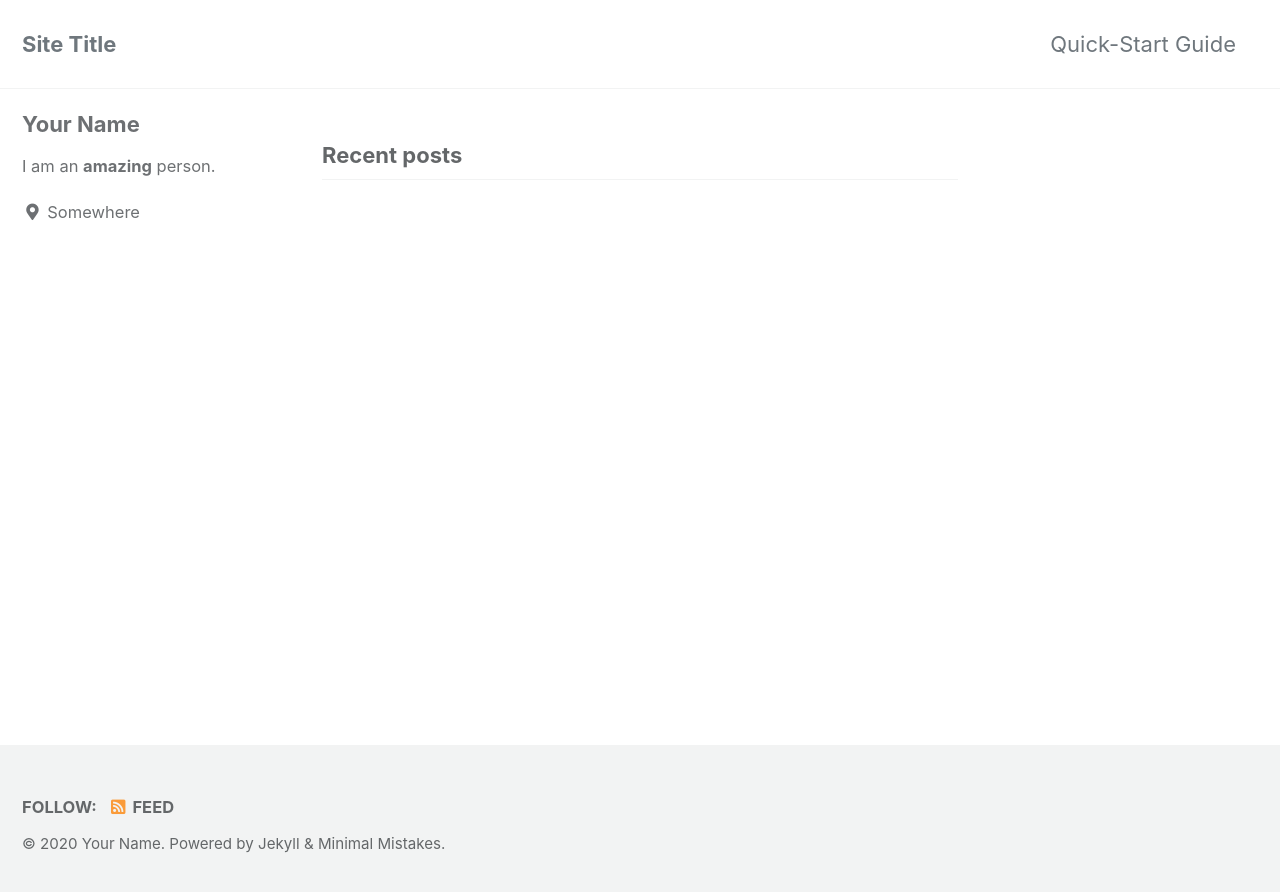
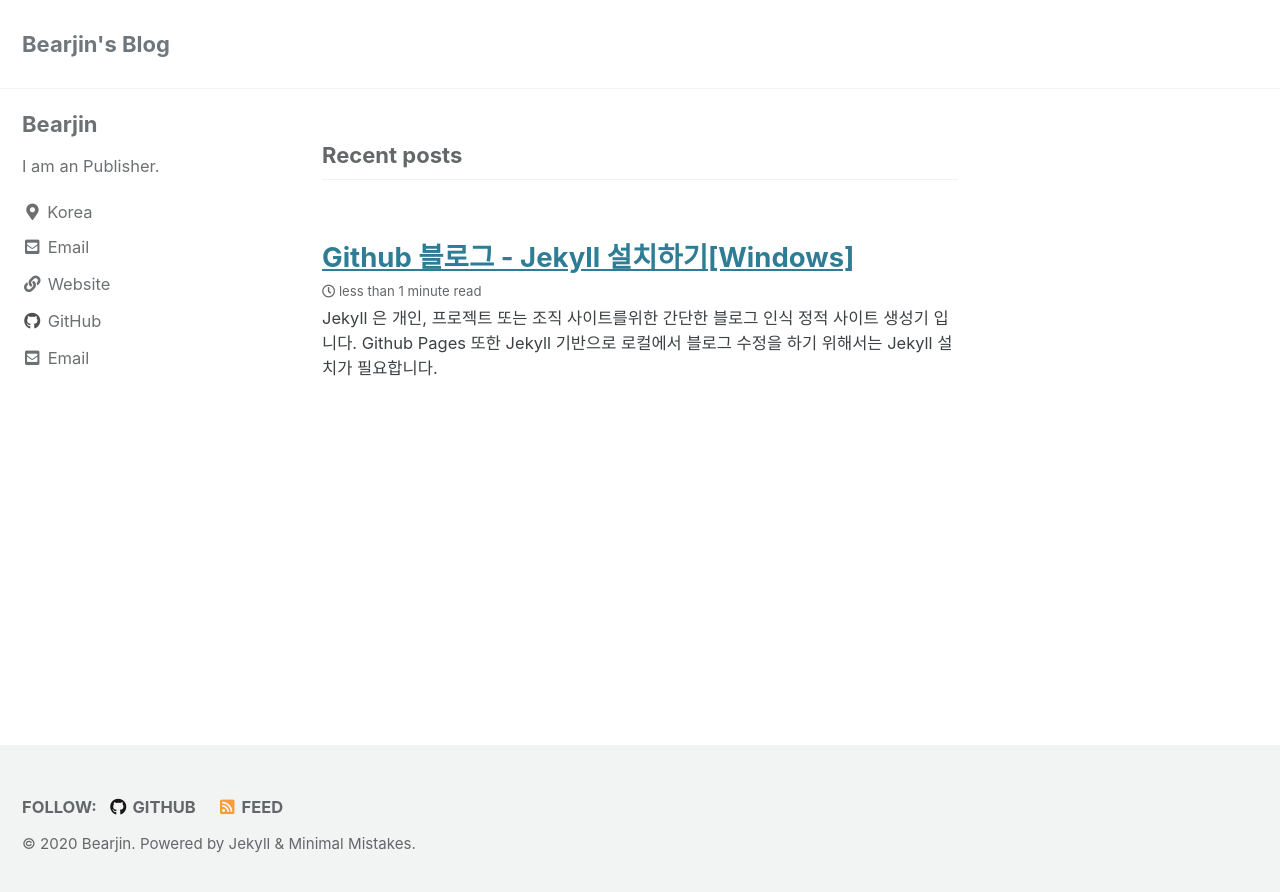
Before and after one commit to bearjin/bearjin.github.io, a Jekyll site: the page built from index.html, in a window 1280 px wide. Shown: the top 892 px of the page. Built offline with Jekyll 4.4.1, drawn with Linux system fonts in a browser that asks for light colours; cached includes are drawn as plain includes; the list of posts is cut into pages by our own code.

Commit message:
post update

````diff
--- a/_config.yml
+++ b/_config.yml
@@ -16,11 +16,11 @@
 
 # Site Settings
 locale                   : "en-US"
-title                    : "Site Title"
+title                    : "Bearjin's Blog"
 title_separator          : "-"
 subtitle                 : # site tagline that appears below site title in masthead
-name                     : "Your Name"
-description              : "An amazing website."
+name                     : "Bearjin"
+description              : "Publisher."
 url                      : # the base hostname & protocol for your site e.g. "https://mmistakes.github.io"
 baseurl                  : # the subpath of your site, e.g. "/blog"
 repository               : # GitHub username/repo-name e.g. "mmistakes/minimal-mistakes"
@@ -93,18 +93,18 @@
 
 # Site Author
 author:
-  name             : "Your Name"
+  name             : "Bearjin"
   avatar           : # path of avatar image, e.g. "/assets/images/bio-photo.jpg"
-  bio              : "I am an **amazing** person."
-  location         : "Somewhere"
-  email            :
+  bio              : "I am an Publisher."
+  location         : "Korea"
+  email            : "kwj5030@gmail.com"
   links:
     - label: "Email"
       icon: "fas fa-fw fa-envelope-square"
-      # url: "mailto:your.name@email.com"
+      url: "mailto:kwj5030@gmail.com"
     - label: "Website"
       icon: "fas fa-fw fa-link"
-      # url: "https://your-website.com"
+      url: "https://bearjin.github.io/"
     - label: "Twitter"
       icon: "fab fa-fw fa-twitter-square"
       # url: "https://twitter.com/"
@@ -113,7 +113,7 @@
       # url: "https://facebook.com/"
     - label: "GitHub"
       icon: "fab fa-fw fa-github"
-      # url: "https://github.com/"
+      url: "https://github.com/bearjin"
     - label: "Instagram"
       icon: "fab fa-fw fa-instagram"
       # url: "https://instagram.com/"
@@ -129,7 +129,7 @@
       # url:
     - label: "GitHub"
       icon: "fab fa-fw fa-github"
-      # url:
+      url: "https://github.com/bearjin"
     - label: "GitLab"
       icon: "fab fa-fw fa-gitlab"
       # url:
@@ -170,8 +170,6 @@
   - Rakefile
   - README
   - tmp
-  - /docs # ignore Minimal Mistakes /docs
-  - /test # ignore Minimal Mistakes /test
 keep_files:
   - .git
   - .svn
--- a/_data/navigation.yml
+++ b/_data/navigation.yml
@@ -1,7 +1,7 @@
 # main links
 main:
-  - title: "Quick-Start Guide"
-    url: https://mmistakes.github.io/minimal-mistakes/docs/quick-start-guide/
+  # - title: "Quick-Start Guide"
+  #   url: https://mmistakes.github.io/minimal-mistakes/docs/quick-start-guide/
   # - title: "About"
   #   url: https://mmistakes.github.io/minimal-mistakes/about/
   # - title: "Sample Posts"
--- /dev/null
+++ b/_posts/2020-12-12-jekyll v1.md
@@ -0,0 +1,52 @@
+---
+title: "Github 블로그 - Jekyll 설치하기[Windows]"
+categories:
+  - Github blog
+tags:
+  - Github blog
+  - Jekyll
+  - Windows
+---
+
+Jekyll 은 개인, 프로젝트 또는 조직 사이트를위한 간단한 블로그 인식 정적 사이트 생성기 입니다.
+Github Pages 또한 Jekyll 기반으로 로컬에서 블로그 수정을 하기 위해서는 Jekyll 설치가 필요합니다.
+
+## 1. Ruby 설치하기
+Jekyll은 Ruby로 작성이 되어 먼저 Ruby 설치가 필요합니다.
+RubyInstaller : [다운로드 페이지](https://rubyinstaller.org/){: target="_blank"}
+DEVKIT이 포함 된 파일 중 운영체제에 맞는 다운로드 파일을 다운 받아 설치를 진행합니다.
+
+![Alt text](/assets/images/ruby_install.png)
+
+## 2. Jekyll 설치하기
+Ruby 설치가 완료되면 이제 Jekyll을 설치를 합니다.
+시작 메뉴에서 Start Command Prompt with Ruby 를 실행 후
+콘솔창이 열리면 gem 명령어를 입력하여 설치합니다.
+Jekyll 설치 시 사용자 폴더명이 한글로 되어 있을 경우 설치가
+제대로 진행되지 않을 수 있어 먼저 사용자 폴더명을
+영문으로 변경 후 진행을 추천드립니다.
+```
+gem install jekyll bundler
+```
+Jekyll 설치가 완료 되면 제대로 설치가 완료 되었는지 버전 확인
+```
+gem jekyll -v
+```
+
+## 3. 로컬 블로그 생성
+Github와 연동 된 폴더가 이미 있는 경우에는 해당 폴더로 이동합니다.
+새로운 폴더 생성이 필요 한 경우에는 아래 명령어를 통해 새로운 폴더를 생성하고
+Jekyll에서 제공하는 기본 템플릿이 생성됩니다.
+```
+jekyll new blog명
+```
+
+## 4. 로컬 실행하기
+아래 명령어를 입력하여 사이트를 구축하고 로컬 서버에서 사용할 수 있도록합니다.
+```
+jekyll serve
+```
+
+![Alt text](/assets/images/jekyll_serve.png)
+
+로컬 서버가 열리고 나면 http://localhost:4000 을 통해 접속이 가능합니다.
````
Also changed, not shown: assets/images/jekyll_serve.PNG (added), assets/images/ruby_install.PNG (added).
